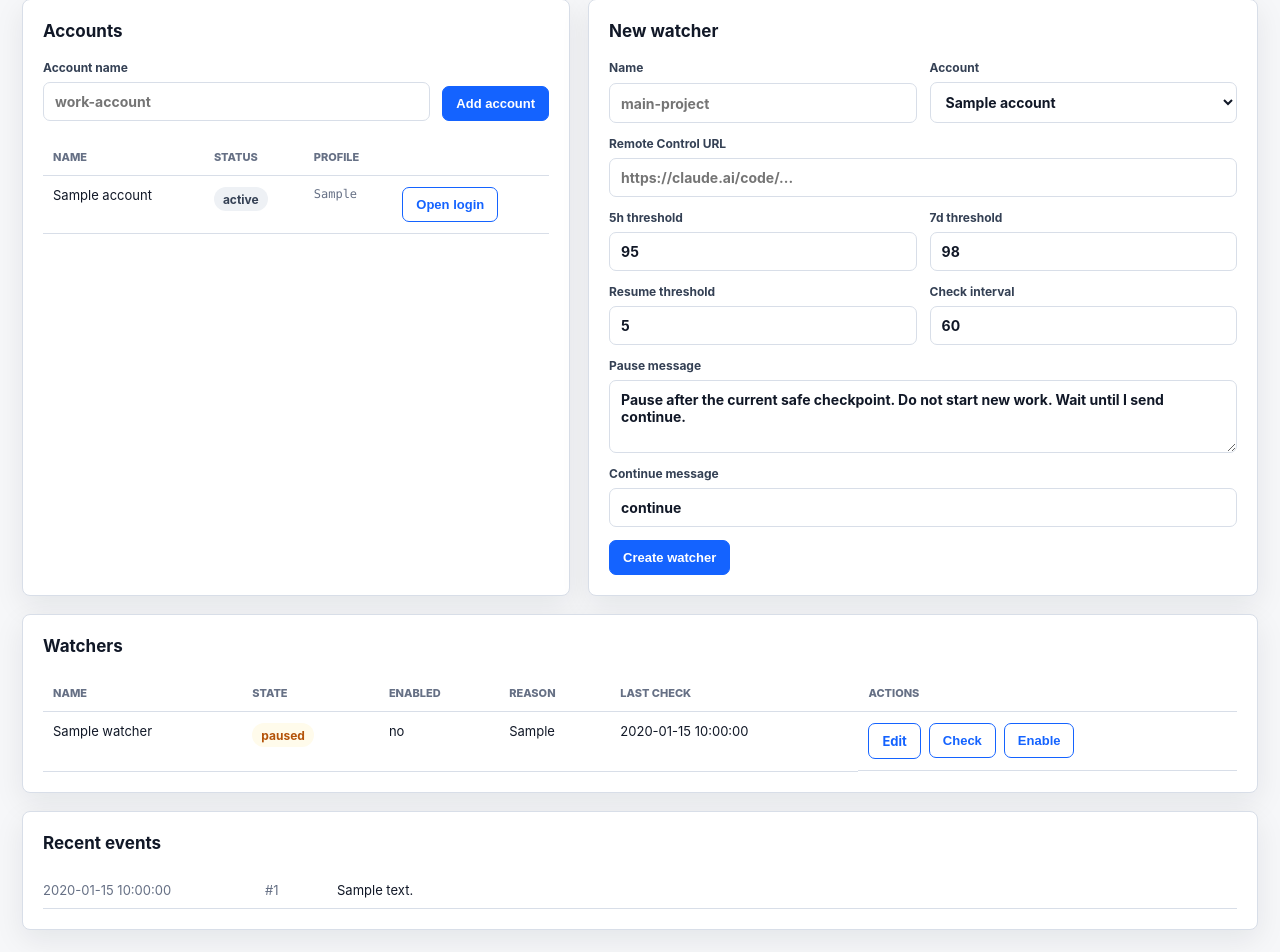
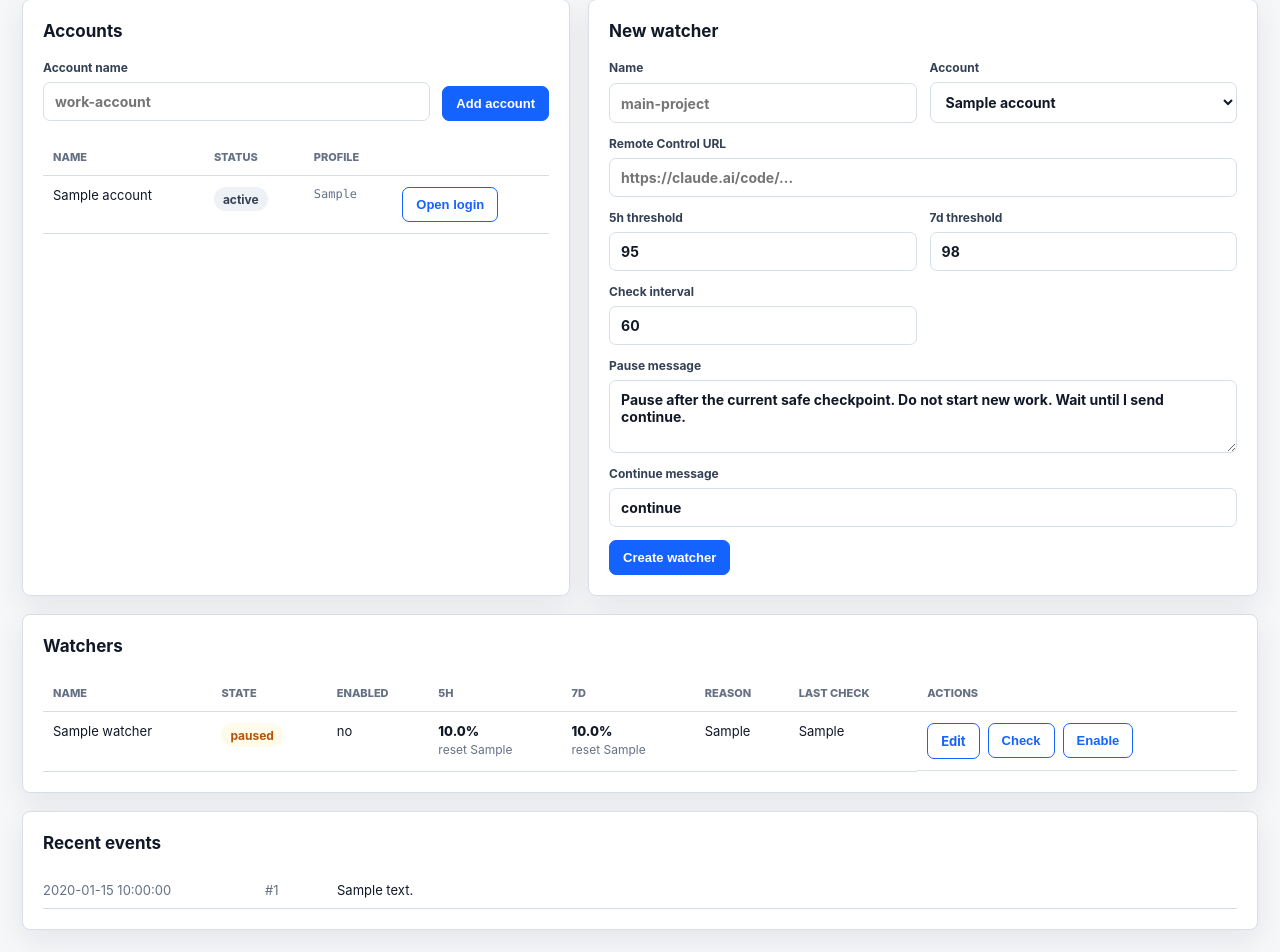
Before and after one commit to PiefkePaul/claude-session-watcher, a FastAPI app: template src/claude_session_watcher/templates/index.html in a window 1280 px wide. Shown: the part 134-1086 px from the top of the page. Run offline with FastAPI, Linux system fonts and the light colour scheme; the template is opened without the code that fills it: most values are stand-ins (such as "Sample title", 1, 10 or a date in 2020).

Commit message:
Fix watcher resume logic and usage display

```diff
--- a/pyproject.toml
+++ b/pyproject.toml
@@ -18,6 +18,7 @@ dependencies = [
   "pydantic>=2.12.5",
   "pydantic-settings>=2.12.0",
   "python-multipart>=0.0.20",
+  "tzdata>=2025.2",
   "uvicorn[standard]>=0.38.0",
 ]
 
--- a/src/claude_session_watcher/app.py
+++ b/src/claude_session_watcher/app.py
@@ -10,6 +10,7 @@ from fastapi.staticfiles import StaticFiles
 from fastapi.templating import Jinja2Templates
 
 from .browser import CamoufoxManager
+from .formatting import build_ui_watcher
 from .models import Watcher
 from .settings import Settings
 from .store import Store
@@ -51,12 +52,13 @@ def create_app(settings: Settings | None = None) -> FastAPI:
         accounts = store.list_accounts()
         watchers = store.list_watchers()
         events = store.list_events(limit=50)
+        ui_watchers = [build_ui_watcher(watcher) for watcher in watchers]
         return templates.TemplateResponse(
             request,
             "index.html",
             {
                 "accounts": accounts,
-                "watchers": watchers,
+                "watchers": ui_watchers,
                 "events": events,
                 "data_dir": settings.data_dir,
             },
@@ -86,7 +88,6 @@ def create_app(settings: Settings | None = None) -> FastAPI:
         remote_url: str = Form(...),
         five_hour_threshold: float = Form(95.0),
         seven_day_threshold: float = Form(98.0),
-        resume_threshold: float = Form(5.0),
         check_interval_seconds: int = Form(60),
         pause_message: str = Form(
             "Pause after the current safe checkpoint. Do not start new work. "
@@ -101,7 +102,6 @@ def create_app(settings: Settings | None = None) -> FastAPI:
             remote_url=remote_url.strip(),
             five_hour_threshold=five_hour_threshold,
             seven_day_threshold=seven_day_threshold,
-            resume_threshold=resume_threshold,
             check_interval_seconds=check_interval_seconds,
             pause_message=pause_message,
             continue_message=continue_message,
@@ -130,7 +130,6 @@ def create_app(settings: Settings | None = None) -> FastAPI:
         enabled: bool = Form(False),
         five_hour_threshold: float = Form(95.0),
         seven_day_threshold: float = Form(98.0),
-        resume_threshold: float = Form(5.0),
         check_interval_seconds: int = Form(60),
         pause_message: str = Form(...),
         continue_message: str = Form("continue"),
@@ -145,7 +144,7 @@ def create_app(settings: Settings | None = None) -> FastAPI:
             state=existing.state,
             five_hour_threshold=five_hour_threshold,
             seven_day_threshold=seven_day_threshold,
-            resume_threshold=resume_threshold,
+            resume_threshold=existing.resume_threshold,
             check_interval_seconds=check_interval_seconds,
             pause_message=pause_message,
             continue_message=continue_message,
--- a/src/claude_session_watcher/static/styles.css
+++ b/src/claude_session_watcher/static/styles.css
@@ -225,6 +225,19 @@ th {
   font-size: 12px;
 }
 
+.muted {
+  display: block;
+  color: var(--muted);
+  font-size: 12px;
+  margin-top: 3px;
+}
+
+.metric {
+  display: block;
+  font-weight: 780;
+  color: var(--text);
+}
+
 .status {
   display: inline-flex;
   align-items: center;
--- a/src/claude_session_watcher/templates/index.html
+++ b/src/claude_session_watcher/templates/index.html
@@ -84,10 +84,6 @@
             <input name="seven_day_threshold" type="number" value="98" min="1" max="100" step="0.1" />
           </label>
           <label>
-            Resume threshold
-            <input name="resume_threshold" type="number" value="5" min="0" max="100" step="0.1" />
-          </label>
-          <label>
             Check interval
             <input name="check_interval_seconds" type="number" value="60" min="10" />
           </label>
@@ -112,6 +108,8 @@
                 <th>Name</th>
                 <th>State</th>
                 <th>Enabled</th>
+                <th>5h</th>
+                <th>7d</th>
                 <th>Reason</th>
                 <th>Last check</th>
                 <th>Actions</th>
@@ -120,23 +118,39 @@
             <tbody>
               {% for watcher in watchers %}
               <tr>
-                <td>{{ watcher.name }}</td>
-                <td><span class="status {{ watcher.state }}">{{ watcher.state }}</span></td>
-                <td>{{ "yes" if watcher.enabled else "no" }}</td>
-                <td>{{ watcher.last_reason or "" }}</td>
-                <td>{{ watcher.last_checked_at or "" }}</td>
+                <td>{{ watcher.watcher.name }}</td>
+                <td><span class="status {{ watcher.watcher.state }}">{{ watcher.watcher.state }}</span></td>
+                <td>{{ "yes" if watcher.watcher.enabled else "no" }}</td>
+                <td>
+                  {% if watcher.five_hour.utilization is not none %}
+                  <span class="metric">{{ "%.1f"|format(watcher.five_hour.utilization) }}%</span>
+                  {% if watcher.five_hour.reset_display %}
+                  <span class="muted">reset {{ watcher.five_hour.reset_display }}</span>
+                  {% endif %}
+                  {% endif %}
+                </td>
+                <td>
+                  {% if watcher.seven_day.utilization is not none %}
+                  <span class="metric">{{ "%.1f"|format(watcher.seven_day.utilization) }}%</span>
+                  {% if watcher.seven_day.reset_display %}
+                  <span class="muted">reset {{ watcher.seven_day.reset_display }}</span>
+                  {% endif %}
+                  {% endif %}
+                </td>
+                <td>{{ watcher.watcher.last_reason or "" }}</td>
+                <td>{{ watcher.last_checked_display }}</td>
                 <td class="actions">
-                  <a class="button secondary" href="/watchers/{{ watcher.id }}/edit">Edit</a>
-                  <form action="/watchers/{{ watcher.id }}/check" method="post"><button class="secondary">Check</button></form>
-                  {% if watcher.enabled %}
-                  <form action="/watchers/{{ watcher.id }}/disable" method="post"><button class="danger">Disable</button></form>
+                  <a class="button secondary" href="/watchers/{{ watcher.watcher.id }}/edit">Edit</a>
+                  <form action="/watchers/{{ watcher.watcher.id }}/check" method="post"><button class="secondary">Check</button></form>
+                  {% if watcher.watcher.enabled %}
+                  <form action="/watchers/{{ watcher.watcher.id }}/disable" method="post"><button class="danger">Disable</button></form>
                   {% else %}
-                  <form action="/watchers/{{ watcher.id }}/enable" method="post"><button class="secondary">Enable</button></form>
+                  <form action="/watchers/{{ watcher.watcher.id }}/enable" method="post"><button class="secondary">Enable</button></form>
                   {% endif %}
                 </td>
               </tr>
               {% else %}
-              <tr><td colspan="6" class="empty">No watchers yet.</td></tr>
+              <tr><td colspan="8" class="empty">No watchers yet.</td></tr>
               {% endfor %}
             </tbody>
           </table>
--- a/src/claude_session_watcher/templates/watcher_edit.html
+++ b/src/claude_session_watcher/templates/watcher_edit.html
@@ -48,10 +48,6 @@
             <input name="seven_day_threshold" type="number" value="{{ watcher.seven_day_threshold }}" min="1" max="100" step="0.1" />
           </label>
           <label>
-            Resume threshold
-            <input name="resume_threshold" type="number" value="{{ watcher.resume_threshold }}" min="0" max="100" step="0.1" />
-          </label>
-          <label>
             Check interval seconds
             <input name="check_interval_seconds" type="number" value="{{ watcher.check_interval_seconds }}" min="10" />
           </label>
```
Also changed, not shown: src/claude_session_watcher/formatting.py (added, +78 -0 lines), src/claude_session_watcher/usage.py (+2 -5 lines), src/claude_session_watcher/watcher.py (+6 -3 lines), tests/test_formatting.py (added, +17 -0 lines), tests/test_usage.py (+13 -2 lines), README.md.
